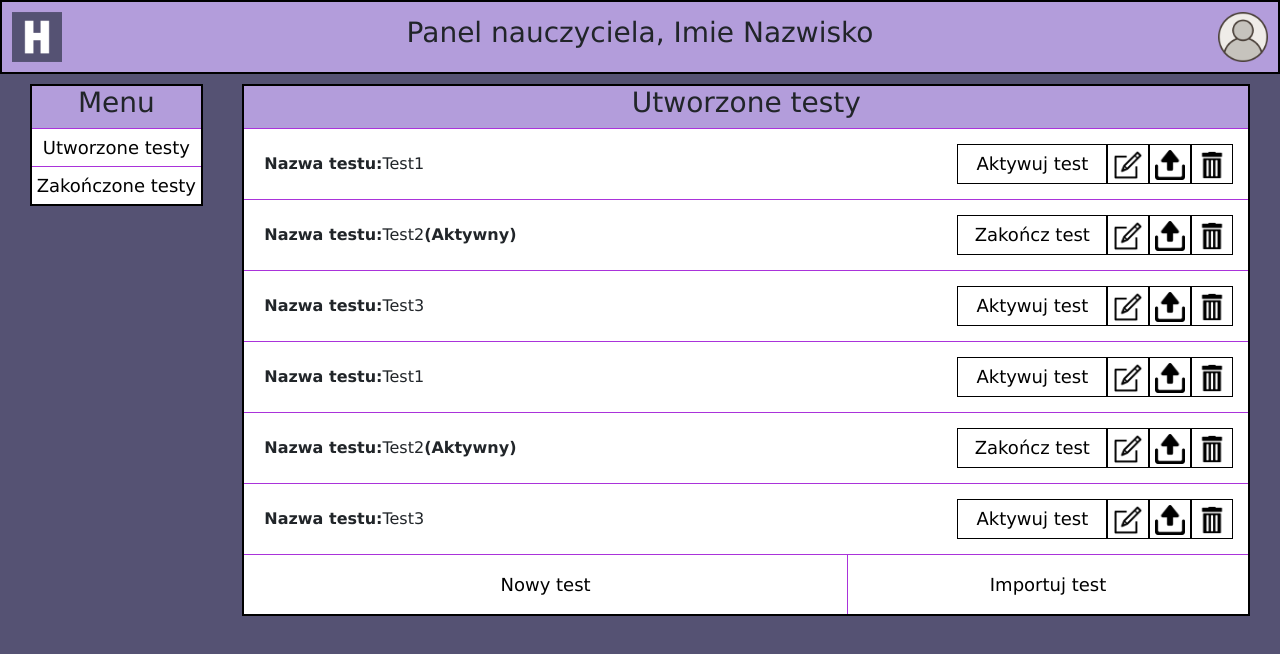
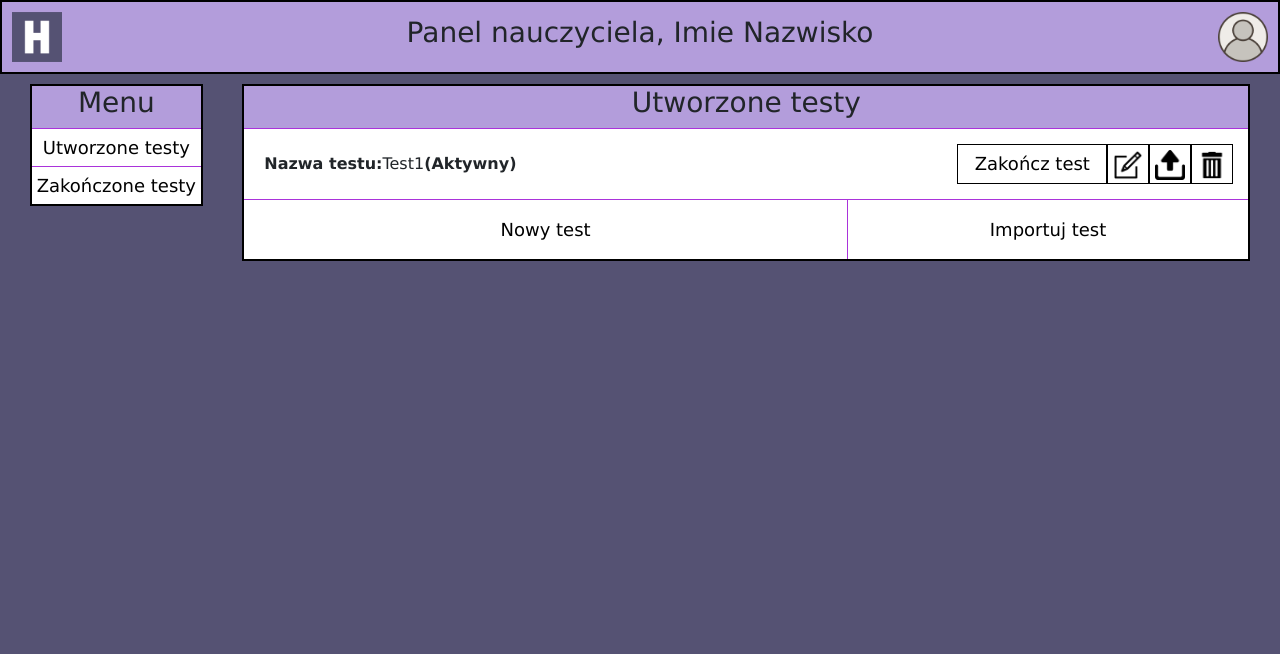
Before and after one commit to qushishu/szybki-test, a React (Create React App) app in the folder my-app/: page /teacher-panel/1 in a window 1280 px wide. Shown: the top 654 px of the page. Built offline with nearby package versions, Linux system fonts and the light colour scheme.

Commit message:
Fix loading createdTests

```diff
--- a/my-app/src/components/TeacherPanel/ActivateTest.tsx
+++ b/my-app/src/components/TeacherPanel/ActivateTest.tsx
@@ -12,7 +12,7 @@ const ActivateTest = (tpData:TeacherPanelData, testName:string | undefined) =>{
 
     function activateTest(){
         //TODO switch test to active
-        tpData.loadedPageContent(CreatedTests(tpData))
+        tpData.loadedPageContent(<CreatedTests teacherId={tpData.teacherId} navigate={tpData.navigate} loadedPageContent={tpData.loadedPageContent} />)
     }
 
     return(
--- a/my-app/src/components/TeacherPanel/CreatedTests.tsx
+++ b/my-app/src/components/TeacherPanel/CreatedTests.tsx
@@ -2,23 +2,25 @@ import {Test} from "../../API"
 import editIcon from "../../assets/images/Edit_icon.png"
 import exportIcon from "../../assets/images/Export_icon.png"
 import binIcon from "../../assets/images/Bin_icon.png"
-import ActivateTest from './ActivateTest';
 import {borderColor, TeacherPanelData } from './TeacherPanel';
+import { useState } from "react";
 
-const CreatedTests = (tpData:TeacherPanelData) =>{
+const CreatedTests:React.FC<TeacherPanelData> = ({teacherId,navigate,loadedPageContent}) =>{
+    const [tests,setTests] = useState<Test[]>([{name:"Test1",isActive:true}]);
 
-    let tests:Array<Test> = []
     // Testing array
-    tests.push({name:"Test1",isActive:false})
-    tests.push({name:"Test2",isActive:true})
-    tests.push({name:"Test3",isActive:false})
-    tests.push({name:"Test1",isActive:false})
-    tests.push({name:"Test2",isActive:true})
-    tests.push({name:"Test3",isActive:false})
+
+    // let tests:Array<Test> = []
+    // tests.push({name:"Test1",isActive:false})
+    // tests.push({name:"Test2",isActive:true})
+    // tests.push({name:"Test3",isActive:false})
+    // tests.push({name:"Test1",isActive:false})
+    // tests.push({name:"Test2",isActive:true})
+    // tests.push({name:"Test3",isActive:false})
 
     function activateTest(test:Test){
         //TODO: activate test
-        tpData.loadedPageContent(ActivateTest(tpData,test.name));
+        // tpData.loadedPageContent(ActivateTest(tpData,test.name));
     }
 
     function closeTest(test:Test){
@@ -32,7 +34,7 @@ const CreatedTests = (tpData:TeacherPanelData) =>{
         }
         else{
             //TODO: edit test
-            tpData.navigate('/test-creating', { state: { id: 1 } });
+            // tpData.navigate('/test-creating', { state: { id: 1 } });
         }
     }
 
@@ -82,7 +84,8 @@ const CreatedTests = (tpData:TeacherPanelData) =>{
       function createTest(){
         //TODO: load createTestPage
         // alert("TODO: load createTestPage")
-        tpData.navigate('/test-creating', { state: { id: 1 } });
+        // tpData.navigate('/test-creating', { state: { id: 1 } });
+        setTests([...tests,{name:"Test2",isActive:true}])
       }
 
     return(
--- a/my-app/src/components/TeacherPanel/TeacherPanel.tsx
+++ b/my-app/src/components/TeacherPanel/TeacherPanel.tsx
@@ -14,13 +14,13 @@ export interface IdTeacher {
 export type TeacherPanelData = {
     teacherId:string | undefined;
     navigate: NavigateFunction;
-    loadedPageContent:React.Dispatch<React.SetStateAction<React.ReactNode>>;
+    loadedPageContent:React.Dispatch<React.SetStateAction<React.ReactElement<any, string | React.JSXElementConstructor<any>> | undefined>>;
 }
 
 export const borderColor = "1px solid #aa33da"
 
 const TeacherPanel = () => {
-    const [loadedPageContent, setloadedPageContent] = useState<JSX.Element | React.ReactNode>();
+    const [loadedPageContent, setloadedPageContent] = useState<React.ReactElement>();
 
     //TODO: pass auth teacher data
     const id = useParams();
@@ -47,7 +47,7 @@ const TeacherPanel = () => {
     //if not authorized show no access page
 
     return (
-        <div className="teacherPanel" onLoad={() => setloadedPageContent(()=>CreatedTests(tpData))}>
+        <div className="teacherPanel" onLoad={() => setloadedPageContent(<CreatedTests teacherId={tpData.teacherId} navigate={tpData.navigate} loadedPageContent={tpData.loadedPageContent} />)}>
             <div className="pane fullWidth flexRow" style={{ padding: "10px", flexWrap:"nowrap" }} onClick={()=> tpData.navigate('/login')}>
                 <img className="small-image" src={logo} alt="logo" />
                 <h3>Panel nauczyciela, {name} {last_name}</h3>
@@ -56,7 +56,7 @@ const TeacherPanel = () => {
             <div className="fullWidth flexRow" style={{ justifyContent: "space-around", padding: "10px", alignItems: "start" }}>
                 <div className="pane menu" style={{ maxWidth: "20%", minWidth: "150px" }}>
                     <h3>Menu</h3>
-                    <button className="fullWidth" onClick={() => setloadedPageContent(()=>CreatedTests(tpData))}>Utworzone testy</button>
+                    <button className="fullWidth" onClick={() => setloadedPageContent(<CreatedTests teacherId={tpData.teacherId} navigate={tpData.navigate} loadedPageContent={tpData.loadedPageContent} />)}>Utworzone testy</button>
                     <button className="fullWidth" onClick={() => setloadedPageContent(()=>TestsResults(tpData))}>Zakończone testy</button>
                 </div>
                 <div className="pane" style={{ width: "80%", minWidth: "200px" }}>
```
